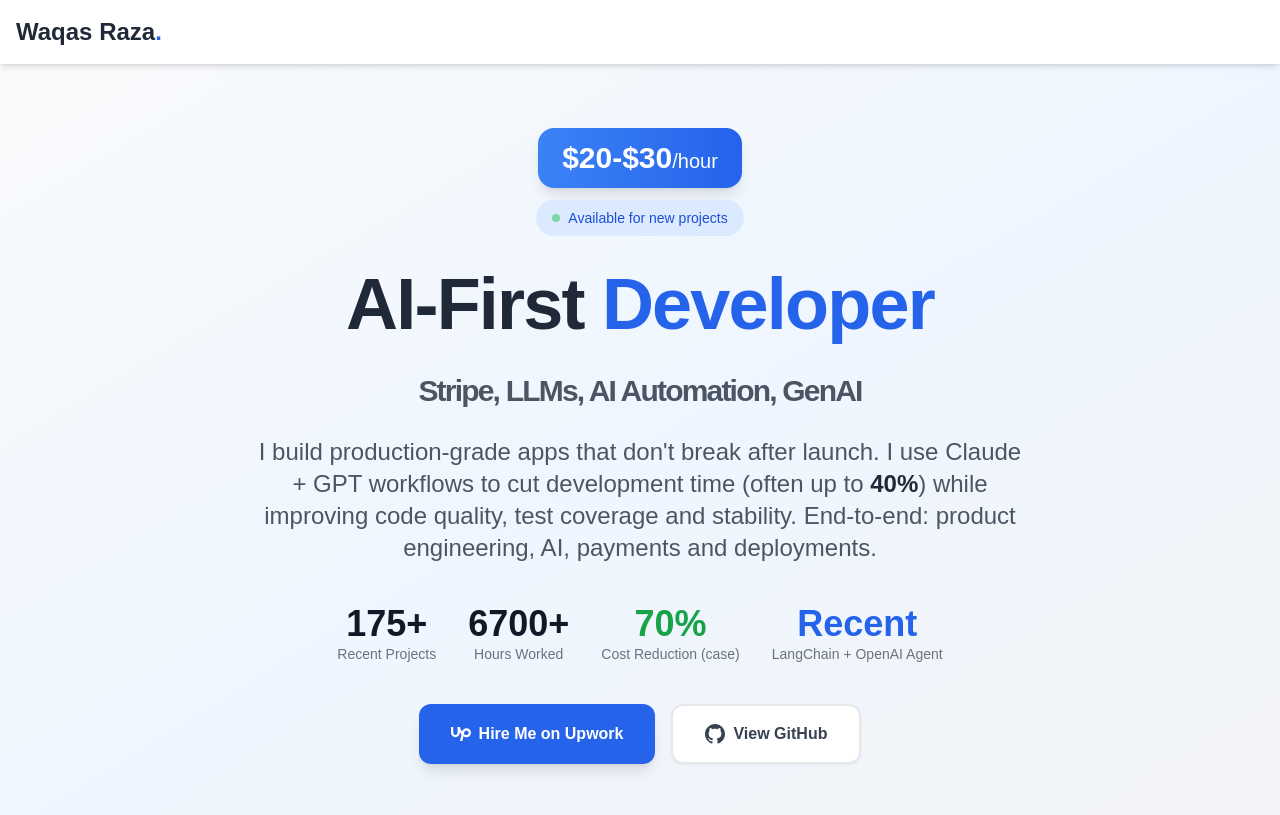
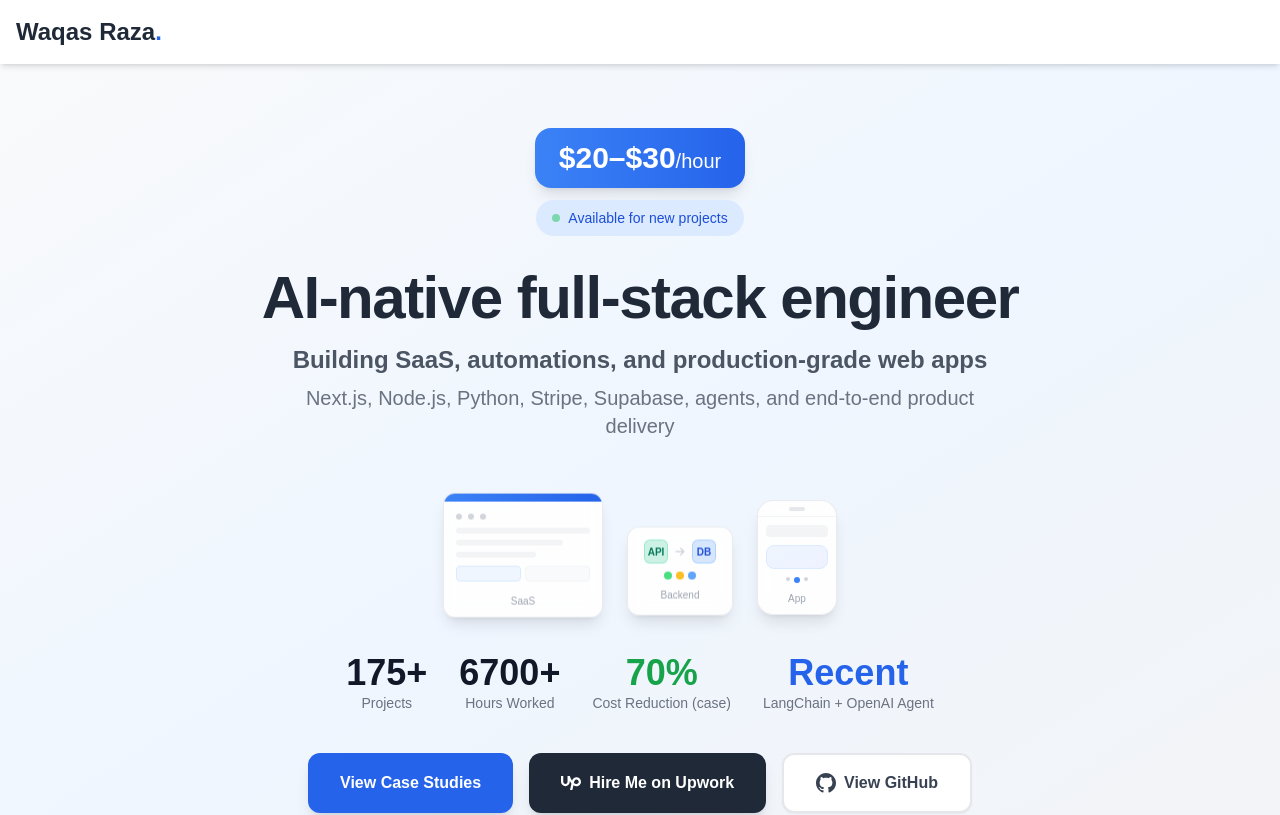
Before and after one commit to waqasraza123/portfolio-in-nextjs, a Next.js app: page / in a window 1280 px wide. Shown: the top 815 px of the page. Built offline with nearby package versions, Linux system fonts and the light colour scheme.

Commit message:
hero header updates

```diff
--- a/src/app/globals.css
+++ b/src/app/globals.css
@@ -62,3 +62,27 @@
     background-size: 200% 200%;
     animation: gradientXy 4s ease-in-out infinite;
   }
+
+  /* Hero product scene: subtle float, respect reduced motion */
+  @keyframes heroFloat {
+    0%, 100% { transform: translateY(0); }
+    50% { transform: translateY(-6px); }
+  }
+  @keyframes heroPulse {
+    0%, 100% { opacity: 0.6; }
+    50% { opacity: 1; }
+  }
+  .hero-scene-card {
+    animation: heroFloat 4s ease-in-out infinite;
+  }
+  .hero-scene-card-2 { animation-delay: 0.5s; }
+  .hero-scene-card-3 { animation-delay: 1s; }
+  .hero-scene-pulse {
+    animation: heroPulse 2s ease-in-out infinite;
+  }
+  @media (prefers-reduced-motion: reduce) {
+    .hero-scene-card,
+    .hero-scene-pulse {
+      animation: none !important;
+    }
+  }
--- /dev/null
+++ b/src/components/HeroProductScene.tsx
@@ -0,0 +1,84 @@
+"use client";
+
+export default function HeroProductScene() {
+  return (
+    <div
+      className="flex flex-wrap justify-center items-end gap-4 sm:gap-6 py-8 px-2"
+      aria-hidden="true"
+    >
+      {/* SaaS Dashboard mock */}
+      <div className="hero-scene-card hero-scene-card-1 w-[140px] sm:w-[160px] rounded-xl bg-white/90 backdrop-blur border border-gray-200/80 shadow-lg overflow-hidden">
+        <div className="h-2 bg-gradient-to-r from-blue-500 to-blue-600" />
+        <div className="p-2 sm:p-3 space-y-2">
+          <div className="flex gap-1.5">
+            <div className="w-1.5 h-1.5 rounded-full bg-gray-300" />
+            <div className="w-1.5 h-1.5 rounded-full bg-gray-300" />
+            <div className="w-1.5 h-1.5 rounded-full bg-gray-300" />
+          </div>
+          <div className="space-y-1.5">
+            <div className="h-1.5 w-full rounded bg-gray-100" />
+            <div className="h-1.5 w-4/5 rounded bg-gray-100" />
+            <div className="h-1.5 w-3/5 rounded bg-gray-100" />
+          </div>
+          <div className="grid grid-cols-2 gap-1">
+            <div className="h-4 rounded bg-blue-50 border border-blue-100" />
+            <div className="h-4 rounded bg-gray-50 border border-gray-100" />
+          </div>
+        </div>
+        <p className="text-[10px] font-medium text-gray-400 px-2 pb-2 text-center">
+          SaaS
+        </p>
+      </div>
+
+      {/* API / flow blocks */}
+      <div className="hero-scene-card hero-scene-card-2 flex flex-col items-center gap-2 py-3 px-4 rounded-xl bg-white/90 backdrop-blur border border-gray-200/80 shadow-lg">
+        <div className="flex items-center gap-1">
+          <div className="w-6 h-6 rounded-md bg-emerald-500/20 border border-emerald-300/60 flex items-center justify-center">
+            <span className="text-[10px] text-emerald-700 font-bold">API</span>
+          </div>
+          <svg
+            className="w-4 h-4 text-gray-300 hero-scene-pulse"
+            fill="none"
+            stroke="currentColor"
+            viewBox="0 0 24 24"
+          >
+            <path
+              strokeLinecap="round"
+              strokeLinejoin="round"
+              strokeWidth={2}
+              d="M13 7l5 5m0 0l-5 5m5-5H6"
+            />
+          </svg>
+          <div className="w-6 h-6 rounded-md bg-blue-500/20 border border-blue-300/60 flex items-center justify-center">
+            <span className="text-[10px] text-blue-700 font-bold">DB</span>
+          </div>
+        </div>
+        <div className="flex gap-1">
+          <div className="w-2 h-2 rounded-full bg-green-400" />
+          <div className="w-2 h-2 rounded-full bg-amber-400" />
+          <div className="w-2 h-2 rounded-full bg-blue-400" />
+        </div>
+        <p className="text-[10px] font-medium text-gray-400">Backend</p>
+      </div>
+
+      {/* Mobile app mock */}
+      <div className="hero-scene-card hero-scene-card-3 w-[72px] sm:w-[80px] rounded-2xl bg-white/90 backdrop-blur border border-gray-200/80 shadow-lg overflow-hidden">
+        <div className="h-4 flex items-center justify-center border-b border-gray-100">
+          <div className="w-4 h-1 rounded-full bg-gray-200" />
+        </div>
+        <div className="p-2 space-y-2">
+          <div className="h-3 rounded bg-gray-100" />
+          <div className="h-6 rounded-lg bg-gradient-to-br from-blue-50 to-indigo-50 border border-blue-100" />
+          <div className="flex justify-center gap-1">
+            <div className="w-1 h-1 rounded-full bg-gray-300" />
+            <div className="w-1.5 h-1.5 rounded-full bg-blue-500" />
+            <div className="w-1 h-1 rounded-full bg-gray-300" />
+          </div>
+        </div>
+        <p className="text-[10px] font-medium text-gray-400 pb-2 text-center">
+          App
+        </p>
+      </div>
+    </div>
+  );
+}
--- a/src/components/HeroSection.tsx
+++ b/src/components/HeroSection.tsx
@@ -1,85 +1,146 @@
 "use client";
 
+import dynamic from "next/dynamic";
+import { useState, useEffect } from "react";
+import Link from "next/link";
+
+const HeroProductScene = dynamic(
+  () => import("./HeroProductScene"),
+  { ssr: false }
+);
+
+type ProofStatItem = {
+  value: number | null;
+  suffix: string;
+  label: string;
+  color: string;
+  literal?: string;
+};
+
+const PROOF_STATS: ProofStatItem[] = [
+  { value: 175, suffix: "+", label: "Projects", color: "text-gray-900" },
+  { value: 6700, suffix: "+", label: "Hours Worked", color: "text-gray-900" },
+  { value: 70, suffix: "%", label: "Cost Reduction (case)", color: "text-green-600" },
+  { value: null, suffix: "", label: "LangChain + OpenAI Agent", color: "text-blue-600", literal: "Recent" },
+];
+
+function useReducedMotion() {
+  const [reduced, setReduced] = useState(true);
+  useEffect(() => {
+    const mq = window.matchMedia("(prefers-reduced-motion: reduce)");
+    setReduced(mq.matches);
+    const handler = () => setReduced(mq.matches);
+    mq.addEventListener("change", handler);
+    return () => mq.removeEventListener("change", handler);
+  }, []);
+  return reduced;
+}
+
+function useCountUp(target: number | null, suffix: string, enabled: boolean, durationMs = 1500) {
+  const [display, setDisplay] = useState(enabled ? 0 : (target ?? 0));
+  useEffect(() => {
+    if (target == null || !enabled) {
+      if (target != null) setDisplay(target);
+      return;
+    }
+    const start = performance.now();
+    const step = (now: number) => {
+      const elapsed = now - start;
+      const t = Math.min(elapsed / durationMs, 1);
+      const eased = 1 - (1 - t) * (1 - t);
+      setDisplay(Math.round(eased * target));
+      if (t < 1) requestAnimationFrame(step);
+    };
+    requestAnimationFrame(step);
+  }, [target, suffix, enabled, durationMs]);
+  return display + suffix;
+}
+
+function ProofStat({
+  stat,
+  reducedMotion,
+}: {
+  stat: ProofStatItem;
+  reducedMotion: boolean;
+}) {
+  const countUpValue = useCountUp(
+    stat.value,
+    stat.suffix,
+    !reducedMotion && stat.value != null
+  );
+  const displayValue = stat.literal ?? countUpValue;
+  return (
+    <div className="text-center">
+      <div className={`text-3xl md:text-4xl font-bold ${stat.color}`}>
+        {displayValue}
+      </div>
+      <div className="text-gray-500 text-sm">{stat.label}</div>
+    </div>
+  );
+}
+
 export default function Hero() {
+  const reducedMotion = useReducedMotion();
+
   return (
     <section className="relative flex flex-col justify-center items-center mt-16 bg-white text-gray-800 overflow-hidden">
-      <div className="absolute inset-0 z-0 bg-gradient-to-br from-gray-50 via-blue-50 to-gray-100"></div>
+      <div className="absolute inset-0 z-0 bg-gradient-to-br from-gray-50 via-blue-50 to-gray-100" />
 
       <div className="relative z-10 text-center py-16 px-6 max-w-5xl mx-auto">
         <div className="mb-8 flex flex-col items-center gap-3">
           <div className="inline-block bg-gradient-to-r from-blue-500 to-blue-600 text-white px-6 py-3 rounded-2xl shadow-lg">
-            <span className="text-2xl md:text-3xl font-bold">$20-$30</span>
+            <span className="text-2xl md:text-3xl font-bold">$20–$30</span>
             <span className="text-lg md:text-xl font-medium">/hour</span>
           </div>
-
           <div className="inline-flex items-center gap-2 bg-blue-100 text-blue-700 px-4 py-2 rounded-full text-sm font-medium">
-            <span className="w-2 h-2 bg-green-500 rounded-full animate-pulse"></span>
+            <span className="w-2 h-2 bg-green-500 rounded-full animate-pulse" />
             Available for new projects
           </div>
         </div>
 
-        <h1 className="text-5xl md:text-7xl font-extrabold mb-6 tracking-tight">
-          AI-First <span className="text-blue-600">Developer</span>
-          <br />
-          <span className="text-2xl md:text-3xl text-gray-600 font-semibold">
-            Stripe, LLMs, AI Automation, GenAI
-          </span>
+        <h1 className="text-4xl md:text-6xl font-extrabold mb-4 tracking-tight">
+          AI-native full-stack engineer
         </h1>
-
-        <p className="text-xl md:text-2xl text-gray-600 mb-10 max-w-3xl mx-auto leading-relaxed">
-          I build production-grade apps that don&apos;t break after launch. I
-          use Claude + GPT workflows to cut development time (often up to{" "}
-          <span className="font-semibold text-gray-800">40%</span>) while
-          improving code quality, test coverage and stability. End-to-end:
-          product engineering, AI, payments and deployments.
+        <p className="text-xl md:text-2xl text-gray-600 mb-2 max-w-3xl mx-auto font-semibold">
+          Building SaaS, automations, and production-grade web apps
+        </p>
+        <p className="text-lg md:text-xl text-gray-500 mb-6 max-w-2xl mx-auto">
+          Next.js, Node.js, Python, Stripe, Supabase, agents, and end-to-end
+          product delivery
         </p>
 
+        <HeroProductScene />
+
         <div className="flex flex-wrap justify-center gap-8 mb-10">
-          <div className="text-center">
-            <div className="text-3xl md:text-4xl font-bold text-gray-900">
-              175+
-            </div>
-            <div className="text-gray-500 text-sm">Recent Projects</div>
-          </div>
-          <div className="text-center">
-            <div className="text-3xl md:text-4xl font-bold text-gray-900">
-              6700+
-            </div>
-            <div className="text-gray-500 text-sm">Hours Worked</div>
-          </div>
-          <div className="text-center">
-            <div className="text-3xl md:text-4xl font-bold text-green-600">
-              70%
-            </div>
-            <div className="text-gray-500 text-sm">Cost Reduction (case)</div>
-          </div>
-          <div className="text-center">
-            <div className="text-3xl md:text-4xl font-bold text-blue-600">
-              Recent
-            </div>
-            <div className="text-gray-500 text-sm">
-              LangChain + OpenAI Agent
-            </div>
-          </div>
+          {PROOF_STATS.map((stat) => (
+            <ProofStat key={stat.label} stat={stat} reducedMotion={reducedMotion} />
+          ))}
         </div>
 
         <div className="flex flex-wrap justify-center gap-4">
+          <Link
+            href="#case-studies"
+            className="px-8 py-4 font-semibold text-white bg-blue-600 rounded-xl shadow-lg hover:bg-blue-700 hover:shadow-xl transition-all duration-300 flex items-center gap-2"
+          >
+            View Case Studies
+          </Link>
           <a
             target="_blank"
             rel="noreferrer"
             href="https://www.upwork.com/freelancers/waqasraza"
-            className="px-8 py-4 font-semibold text-white bg-blue-600 rounded-xl shadow-lg hover:bg-blue-700 hover:shadow-xl transition-all duration-300 flex items-center gap-2">
+            className="px-8 py-4 font-semibold text-white bg-gray-800 rounded-xl shadow-lg hover:bg-gray-700 hover:shadow-xl transition-all duration-300 flex items-center gap-2"
+          >
             <svg className="w-5 h-5" viewBox="0 0 24 24" fill="currentColor">
               <path d="M18.561 13.158c-1.102 0-2.135-.467-3.074-1.227l.228-1.076.008-.042c.207-1.143.849-3.06 2.839-3.06 1.492 0 2.703 1.212 2.703 2.703-.001 1.489-1.212 2.702-2.704 2.702zm0-8.14c-2.539 0-4.51 1.649-5.31 4.366-1.22-1.834-2.148-4.036-2.687-5.892H7.828v7.112c-.002 1.406-1.141 2.546-2.547 2.548-1.405-.002-2.543-1.143-2.545-2.548V3.492H0v7.112c0 2.914 2.37 5.303 5.281 5.303 2.913 0 5.283-2.389 5.283-5.303v-1.19c.529 1.107 1.182 2.229 1.974 3.221l-1.673 7.873h2.797l1.213-5.71c1.063.679 2.285 1.109 3.686 1.109 3 0 5.439-2.452 5.439-5.45 0-3-2.439-5.439-5.439-5.439z" />
             </svg>
             Hire Me on Upwork
           </a>
-
           <a
             target="_blank"
             rel="noreferrer"
             href="https://github.com/waqasraza123"
-            className="px-8 py-4 font-semibold text-gray-700 bg-white border-2 border-gray-200 rounded-xl shadow-sm hover:border-gray-300 hover:shadow-md transition-all duration-300 flex items-center gap-2">
+            className="px-8 py-4 font-semibold text-gray-700 bg-white border-2 border-gray-200 rounded-xl shadow-sm hover:border-gray-300 hover:shadow-md transition-all duration-300 flex items-center gap-2"
+          >
             <svg className="w-5 h-5" viewBox="0 0 24 24" fill="currentColor">
               <path d="M12 0c-6.626 0-12 5.373-12 12 0 5.302 3.438 9.8 8.207 11.387.599.111.793-.261.793-.577v-2.234c-3.338.726-4.033-1.416-4.033-1.416-.546-1.387-1.333-1.756-1.333-1.756-1.089-.745.083-.729.083-.729 1.205.084 1.839 1.237 1.839 1.237 1.07 1.834 2.807 1.304 3.492.997.107-.775.418-1.305.762-1.604-2.665-.305-5.467-1.334-5.467-5.931 0-1.311.469-2.381 1.236-3.221-.124-.303-.535-1.524.117-3.176 0 0 1.008-.322 3.301 1.23.957-.266 1.983-.399 3.003-.404 1.02.005 2.047.138 3.006.404 2.291-1.552 3.297-1.23 3.297-1.23.653 1.653.242 2.874.118 3.176.77.84 1.235 1.911 1.235 3.221 0 4.609-2.807 5.624-5.479 5.921.43.372.823 1.102.823 2.222v3.293c0 .319.192.694.801.576 4.765-1.589 8.199-6.086 8.199-11.386 0-6.627-5.373-12-12-12z" />
             </svg>
```
